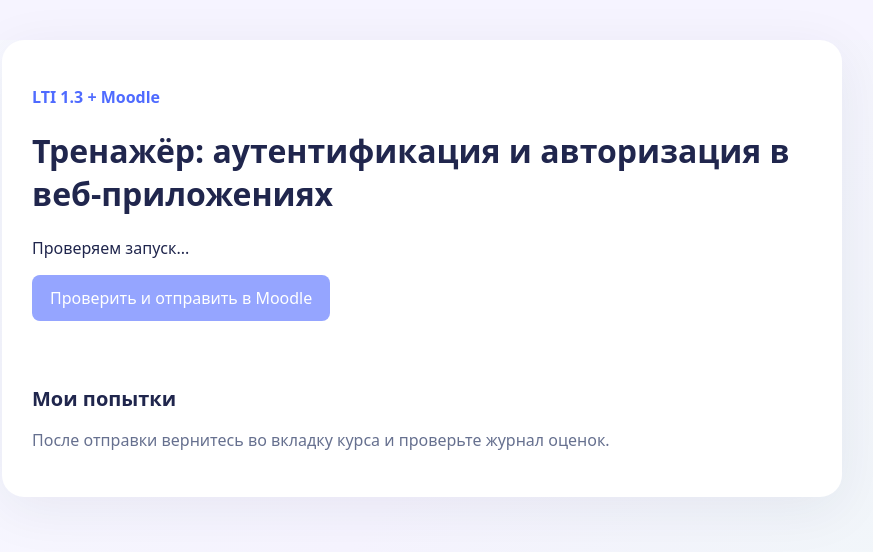
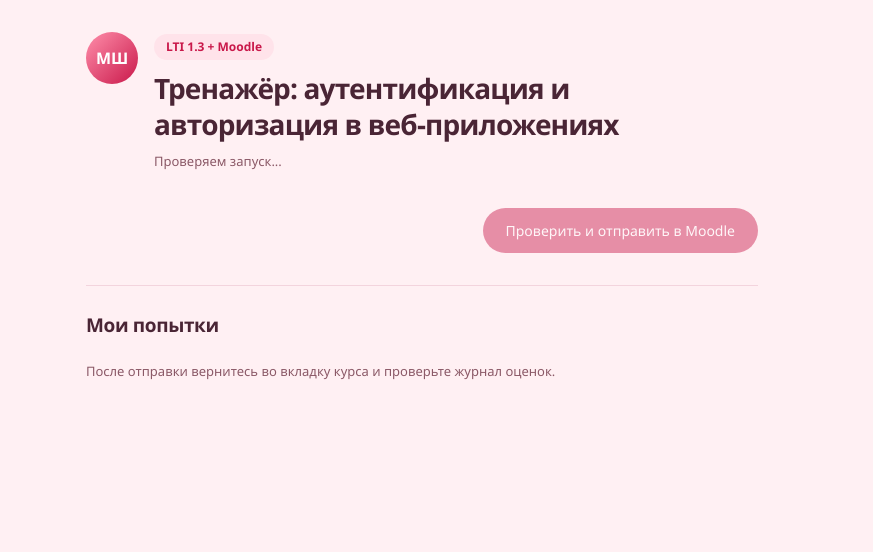
Before and after one commit to iamqti/moodle-lti-trainer, a website: page public/index.html in a window 1280 px wide. Shown: the whole page, without its empty margins (218-1091 px from the left). Drawn offline with Linux system fonts and the light colour scheme; files that its build step writes are made by us from their sources.

Commit message:
Редизайн страницы тренажёра в стиле SCORM-пакета

```diff
--- a/public/index.html
+++ b/public/index.html
@@ -1,10 +1,46 @@
 <!doctype html>
-<html lang="ru"><head><meta charset="utf-8"><meta name="viewport" content="width=device-width, initial-scale=1">
-<title>Аутентификация и авторизация | Moodle LTI</title><link rel="stylesheet" href="/assets/style.css"><script src="/assets/app.js" defer></script></head>
-<body><main><p class="tag">LTI 1.3 + Moodle</p><h1 id="title">Тренажёр: аутентификация и авторизация в веб-приложениях</h1>
-<p id="identity">Проверяем запуск...</p><p id="context"></p>
-<form id="exercise"><div id="tasks"></div><button id="submit" type="submit" disabled>Проверить и отправить в Moodle</button></form>
-<p id="message" role="status" aria-live="polite"></p><button id="new" type="button" hidden>Новая попытка</button>
-<h2>Мои попытки</h2><ol id="history"></ol>
-<p class="muted">После отправки вернитесь во вкладку курса и проверьте журнал оценок.</p>
-</main></body></html>
+<html lang="ru">
+  <head>
+    <meta charset="utf-8" />
+    <meta name="viewport" content="width=device-width, initial-scale=1" />
+
+    <title>Аутентификация и авторизация | Moodle LTI</title>
+
+    <link rel="stylesheet" href="/assets/style.css" />
+    <script src="/assets/app.js" defer></script>
+  </head>
+
+  <body>
+    <div class="course">
+      <header class="course-header">
+        <div class="author-chip">МШ</div>
+        <div class="header-text">
+          <p class="tag">LTI 1.3 + Moodle</p>
+          <h1 id="title">Тренажёр: аутентификация и авторизация в веб-приложениях</h1>
+          <p id="identity" class="muted">Проверяем запуск...</p>
+          <p id="context" class="muted"></p>
+        </div>
+      </header>
+
+      <main>
+        <form id="exercise">
+          <div id="tasks"></div>
+
+          <div class="controls">
+            <button id="new" class="secondary" type="button" hidden>Новая попытка</button>
+            <button id="submit" type="submit" disabled>Проверить и отправить в Moodle</button>
+          </div>
+        </form>
+
+        <p id="message" role="status" aria-live="polite"></p>
+
+        <section class="history-block">
+          <h2>Мои попытки</h2>
+          <ol id="history"></ol>
+        </section>
+
+        <p class="hint">После отправки вернитесь во вкладку курса и проверьте журнал оценок.</p>
+      </main>
+    </div>
+  </body>
+</html>
--- a/public/style.css
+++ b/public/style.css
@@ -1 +1,235 @@
-:root{font-family:system-ui,sans-serif;color:#20264d;background:#f6f4ff}body{margin:0;background:linear-gradient(125deg,#f8faff,#f6f4ff,#eef7f6);min-height:100vh}main{max-width:780px;margin:40px auto;padding:30px;background:#fff;border-radius:22px;box-shadow:0 12px 55px #20264d12}h1{font-size:2rem}h2{font-size:1.25rem}.tag{color:#4f6bff;font-weight:700}.muted{color:#66708f}label{display:block;margin:24px 0;padding:18px;background:#edf1ff;border-radius:12px}input{display:block;box-sizing:border-box;width:100%;font:inherit;margin-top:12px;padding:10px;border:1px solid #66708f;border-radius:6px}button{font:inherit;color:#fff;background:#4f6bff;border:0;border-radius:8px;padding:12px 18px;cursor:pointer}button:disabled{opacity:.6;cursor:default}button:focus-visible,input:focus-visible{outline:3px solid #7957d5;outline-offset:3px}#message{min-height:2em;font-weight:600}li{margin:10px 0}@media(max-width:600px){main{margin:0;padding:20px;border-radius:0}}
+:root {
+  font-family: "Segoe UI", system-ui, -apple-system, sans-serif;
+  color: #4a2535;
+  background: #fff0f3;
+  line-height: 1.65;
+  font-synthesis: none;
+
+  --accent: #c9184a;
+  --accent-hover: #a8123d;
+  --accent-light: #ffe3ea;
+  --muted: #8b5967;
+  --border: #f3d4dd;
+  --card: #fff8fa;
+}
+
+* {
+  box-sizing: border-box;
+}
+
+html,
+body {
+  min-height: 100%;
+  margin: 0;
+}
+
+button,
+input {
+  font: inherit;
+  -webkit-tap-highlight-color: transparent;
+}
+
+.course {
+  width: min(100%, 720px);
+  margin: 0 auto;
+  padding: 32px 24px 48px;
+}
+
+.course-header {
+  display: flex;
+  align-items: flex-start;
+  gap: 16px;
+  margin-bottom: 28px;
+}
+
+.author-chip {
+  flex-shrink: 0;
+  display: flex;
+  align-items: center;
+  justify-content: center;
+  width: 52px;
+  height: 52px;
+  border-radius: 50%;
+  background: linear-gradient(135deg, #ff8fab, var(--accent));
+  color: #fff;
+  font-weight: 700;
+  font-size: 16px;
+  letter-spacing: -0.01em;
+}
+
+.header-text {
+  min-width: 0;
+}
+
+.tag {
+  display: inline-block;
+  margin: 0 0 10px;
+  padding: 3px 12px;
+  border-radius: 999px;
+  background: var(--accent-light);
+  color: var(--accent);
+  font-size: 12px;
+  font-weight: 600;
+}
+
+h1 {
+  margin: 0;
+  font-size: clamp(20px, 3.2vw, 28px);
+  font-weight: 650;
+  line-height: 1.3;
+  letter-spacing: -0.03em;
+}
+
+.muted {
+  color: var(--muted);
+  font-size: 13px;
+  margin: 8px 0 0;
+}
+
+h2 {
+  margin: 0 0 16px;
+  font-size: 19px;
+  font-weight: 650;
+  letter-spacing: -0.02em;
+}
+
+#tasks label {
+  display: block;
+  margin: 0 0 18px;
+  padding: 18px 20px;
+  border: 1px solid var(--border);
+  border-radius: 14px;
+  background: var(--card);
+  font-size: 14px;
+  font-weight: 600;
+}
+
+#tasks label:has(input:disabled) {
+  opacity: 0.7;
+}
+
+#tasks input {
+  display: block;
+  box-sizing: border-box;
+  width: 100%;
+  margin-top: 12px;
+  padding: 11px 14px;
+  border: 1px solid var(--border);
+  border-radius: 10px;
+  background: #fff;
+  font-weight: 400;
+  color: #4a2535;
+}
+
+#tasks input:focus-visible {
+  outline: 3px solid #f4a7c0;
+  outline-offset: 2px;
+}
+
+.controls {
+  display: flex;
+  justify-content: flex-end;
+  gap: 12px;
+  margin-top: 8px;
+}
+
+button {
+  min-height: 44px;
+  padding: 10px 22px;
+  border: 1px solid transparent;
+  border-radius: 999px;
+  color: #fff;
+  background: var(--accent);
+  font-size: 14px;
+  font-weight: 500;
+  cursor: pointer;
+  transition: background-color 0.15s, border-color 0.15s;
+}
+
+button:hover:not(:disabled) {
+  background: var(--accent-hover);
+}
+
+button.secondary {
+  border-color: var(--border);
+  color: #6e2238;
+  background: transparent;
+}
+
+button.secondary:hover:not(:disabled) {
+  border-color: #f4b8cb;
+  background: var(--accent-light);
+}
+
+button:disabled {
+  opacity: 0.45;
+  cursor: default;
+}
+
+button:focus-visible {
+  outline: 3px solid #f4a7c0;
+  outline-offset: 3px;
+}
+
+[hidden] {
+  display: none !important;
+}
+
+#message {
+  min-height: 1.4em;
+  margin: 16px 0 0;
+  color: var(--accent);
+  font-size: 14px;
+  font-weight: 600;
+}
+
+#message:empty {
+  display: none;
+}
+
+.history-block {
+  margin-top: 32px;
+  padding-top: 24px;
+  border-top: 1px solid var(--border);
+}
+
+#history {
+  margin: 0;
+  padding: 0;
+  list-style: none;
+}
+
+#history li {
+  margin: 0 0 10px;
+  padding: 12px 16px;
+  border-radius: 10px;
+  background: var(--card);
+  border: 1px solid var(--border);
+  font-size: 13px;
+  color: var(--muted);
+}
+
+.hint {
+  margin: 20px 0 0;
+  color: var(--muted);
+  font-size: 13px;
+}
+
+a {
+  color: var(--accent);
+  text-underline-offset: 3px;
+}
+
+@media (max-width: 600px) {
+  .course {
+    padding: 24px 16px 36px;
+  }
+
+  .controls {
+    flex-direction: column-reverse;
+  }
+
+  .controls button {
+    width: 100%;
+  }
+}
```
